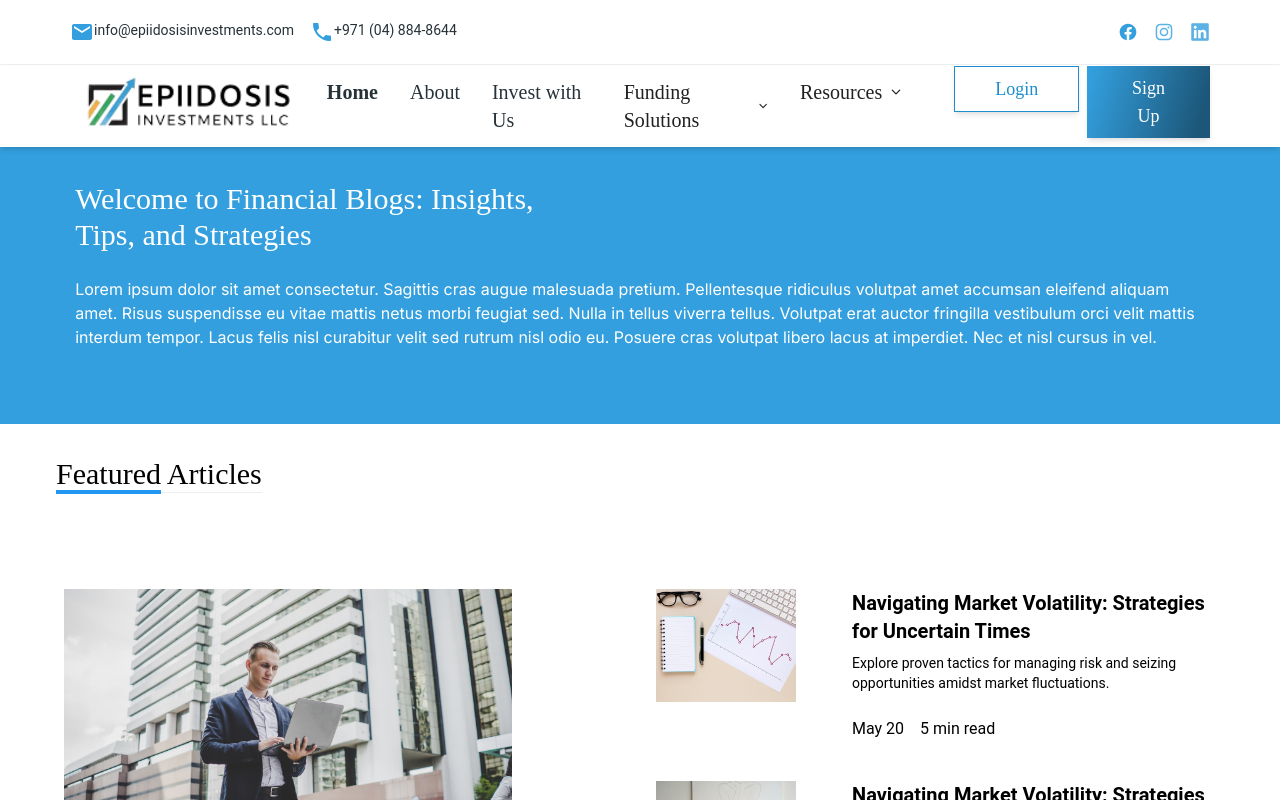
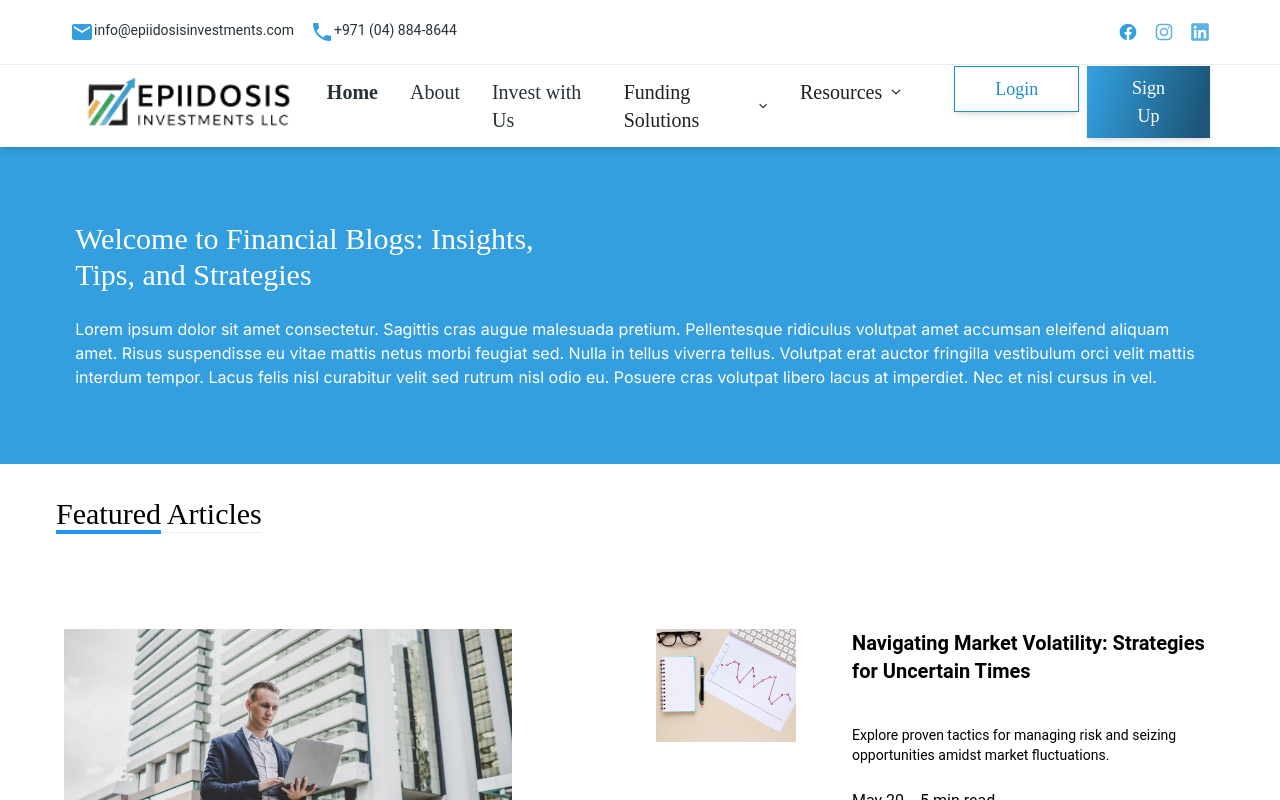
Before and after one commit to Satish-Dabhi/react-tailwind, a React (Vite) app: page /blogs in a window 1280 px wide. Shown: the top 800 px of the page. Built offline with nearby package versions, Linux system fonts and the light colour scheme; a web font is replaced by a local one.

Commit message:
Update index.css

```diff
--- a/src/index.css
+++ b/src/index.css
@@ -59,3 +59,7 @@
 .flex-grow{
   padding-top:106px;
 }
+
+.mb-6 {
+  margin-top: 2.5rem;
+}
```
